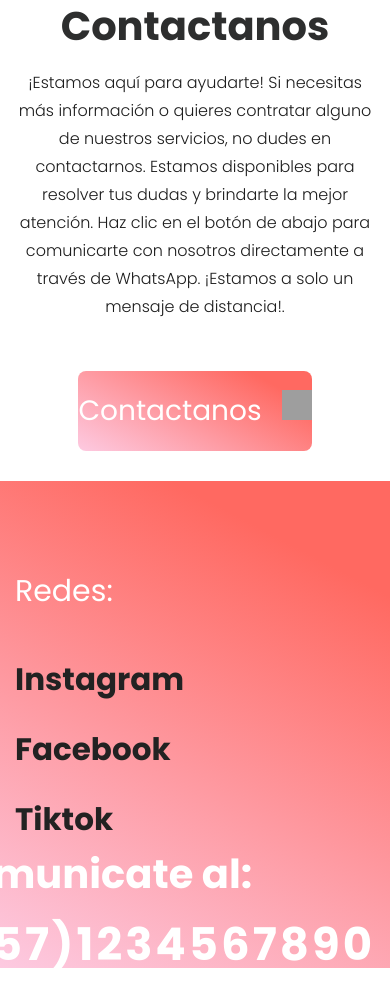
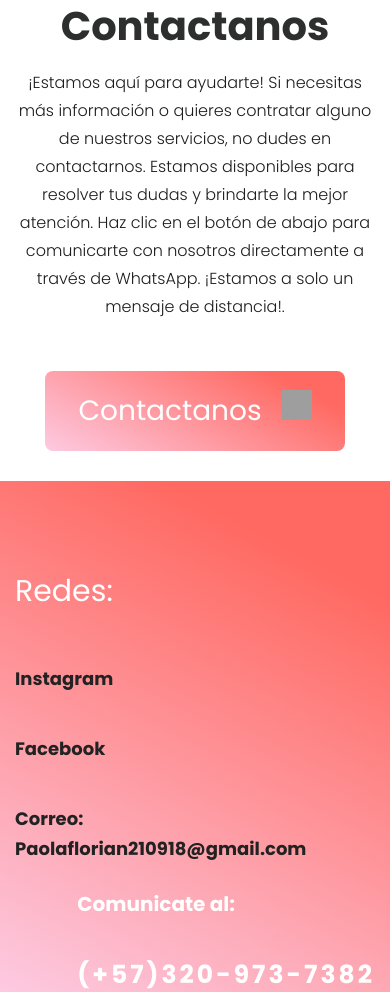
Before and after one commit to digitalpruu/Nails_art_spa, a plain HTML site: page index.html in a window 390 px wide. Shown: the part 2282-3274 px from the top of the page. Drawn offline with nearby package versions, Linux system fonts and the light colour scheme; grey boxes are pictures that could not be loaded.

Commit message:
Initial commit from script

```diff
--- a/css/responsive.css
+++ b/css/responsive.css
@@ -27,6 +27,18 @@
         flex-direction: column;
         text-align: center;
     }
+    .call_now2 span {
+        font-size: 18px;
+    }
+    .call_now span {
+        font-size: 25px;
+    }
+    .call_now h3{
+        font-size: 20px;
+    }
+    .primary-button{
+        width: 300px;
+    }
 }
 
 @media only screen and (min-width: 769px) and (max-width: 1024px) {
@@ -36,4 +48,16 @@
     .logo{
         width: 150px;
     }
+    .call_now2 span {
+        font-size: 26px;
+    }
+    .call_now span {
+        font-size: 25px;
+    }
+    .call_now h3{
+        font-size: 20px;
+    }
+    .primary-button{
+        width: 300px;
+    }
 }
--- a/index.html
+++ b/index.html
@@ -72,7 +72,7 @@
                               <h1>Nails art spa</h1>
                               <span>Cuidar tus uñas<br>
                               <strong class="land_bold">Hace parte de tu escencia</strong></span>
-                              <a href="#">Contactanos</a>
+                              <a href="https://wa.link/rjyhnq">Contactanos</a>
                            </div>
                         </div>
                         <div class="col-xl-7 col-lg-7 col-md-7 col-sm-12">
@@ -125,7 +125,7 @@
                </div>
             </div>
             <div class="button-container">
-               <button class="primary-button">Contactanos<span></span></button>
+               <a href="https://wa.link/rjyhnq"><button class="primary-button">Contactanos<span></span></button></a>
             </div>
          </div>
       </div>
@@ -138,15 +138,15 @@
                   <div class="col-md-6">
                      <div class="call_now2">
                         <h3>Redes:</h3>
-                        <span><a href="#">Instagram</a></span>
-                        <span><a href="#">Facebook</a></span>
-                        <span><a href="#">Tiktok</a></span>
+                        <span><a href="https://www.instagram.com/_nailsart___spa_?igsh=dTFhcG5jNHUxZGQz">Instagram</a></span>
+                        <span><a href="https://www.facebook.com/profile.php?id=61561478340099&mibextid=JRoKGi">Facebook</a></span>
+                        <span><a href="#">Correo: Paolaflorian210918@gmail.com</a></span>
                      </div>
                   </div>
                   <div class="col-md-6">
                      <div class="call_now">
                         <h3>Comunicate al:</h3>
-                        <span>(+57)1234567890</span>
+                        <span>(+57)320-973-7382</span>
                      </div>
                   </div>
                </div>
```
